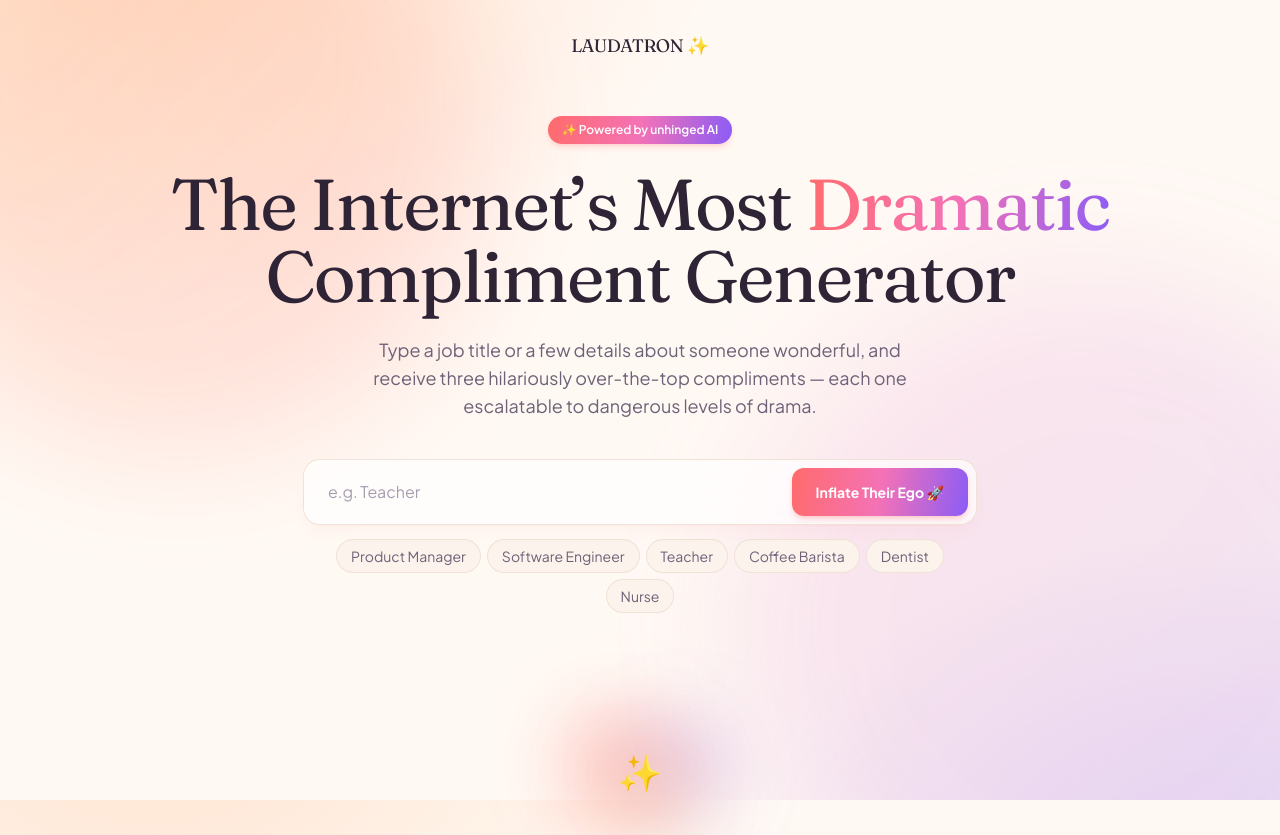
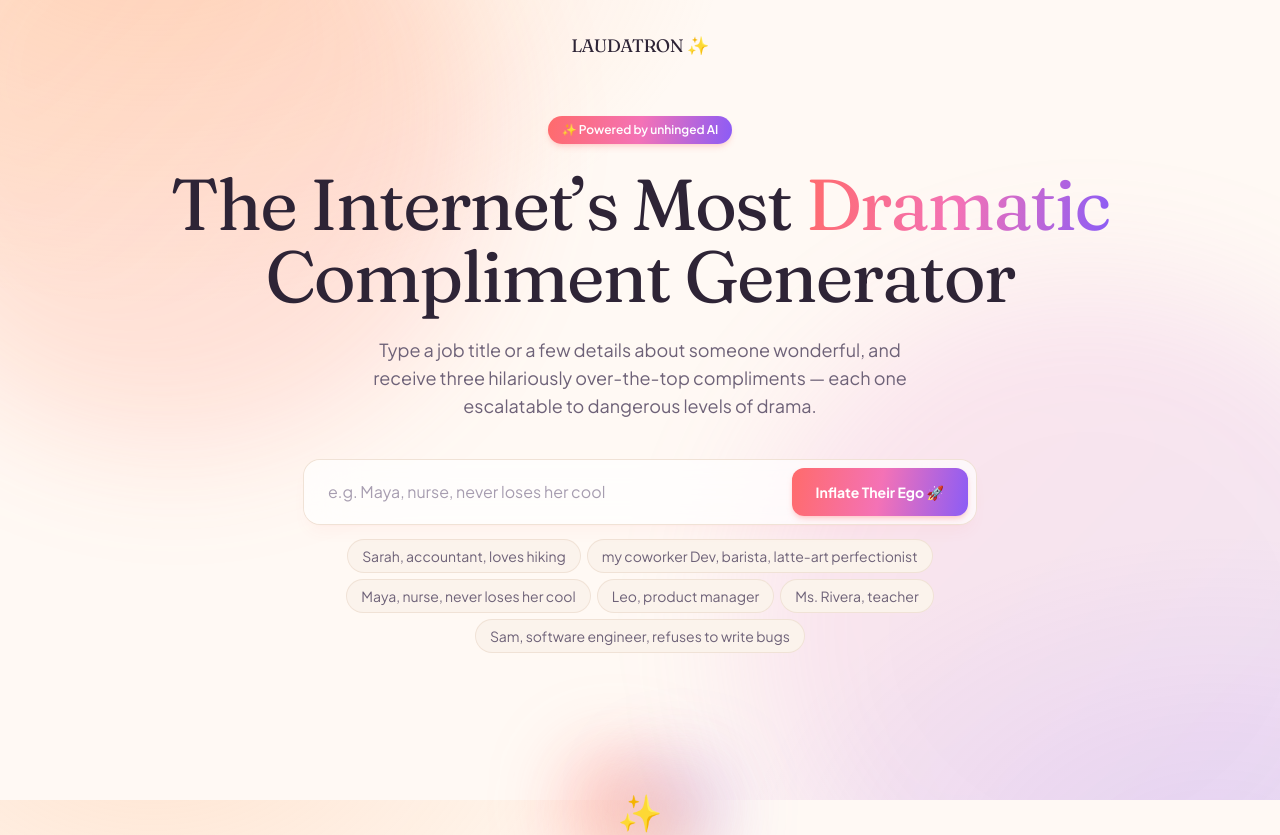
Before and after one commit to shalomihaza/ai-compliment-generator, a Next.js app: page / in a window 1280 px wide. Shown: the top 835 px of the page. Built offline with nearby package versions, Linux system fonts and the light colour scheme.

Commit message:
Update Compliment form

```diff
--- a/components/ComplimentForm.tsx
+++ b/components/ComplimentForm.tsx
@@ -5,21 +5,15 @@ import { useRotatingPlaceholder } from "@/hooks/useRotatingPlaceholder";
 
 const MAX_LENGTH = 300;
 
-const PLACEHOLDER_EXAMPLES = [
-  "Product Manager",
-  "Software Engineer",
-  "Teacher",
-  "Coffee Barista",
-  "Dentist",
-];
-
-const SUGGESTION_CHIPS = [
-  "Product Manager",
-  "Software Engineer",
-  "Teacher",
-  "Coffee Barista",
-  "Dentist",
-  "Nurse",
+// Name + job + one telling detail — the input format that gets the best
+// compliments, doubling as both rotating placeholders and suggestion chips.
+const PERSON_EXAMPLES = [
+  "Sarah, accountant, loves hiking",
+  "my coworker Dev, barista, latte-art perfectionist",
+  "Maya, nurse, never loses her cool",
+  "Leo, product manager",
+  "Ms. Rivera, teacher",
+  "Sam, software engineer, refuses to write bugs",
 ];
 
 export function ComplimentForm({
@@ -34,7 +28,7 @@ export function ComplimentForm({
   const [details, setDetails] = useState("");
   const [touched, setTouched] = useState(false);
   const inputRef = useRef<HTMLInputElement>(null);
-  const placeholder = useRotatingPlaceholder(PLACEHOLDER_EXAMPLES);
+  const placeholder = useRotatingPlaceholder(PERSON_EXAMPLES);
 
   const trimmed = details.trim();
   const empty = trimmed.length === 0;
@@ -80,7 +74,7 @@ export function ComplimentForm({
       </div>
 
       <div className="flex flex-wrap gap-2 justify-center mt-4">
-        {SUGGESTION_CHIPS.map((chip) => (
+        {PERSON_EXAMPLES.map((chip) => (
           <button
             key={chip}
             type="button"
```
